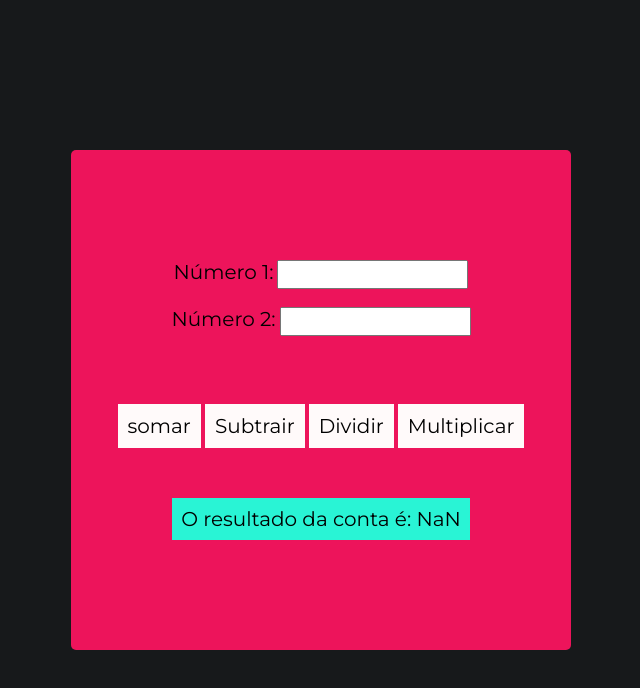
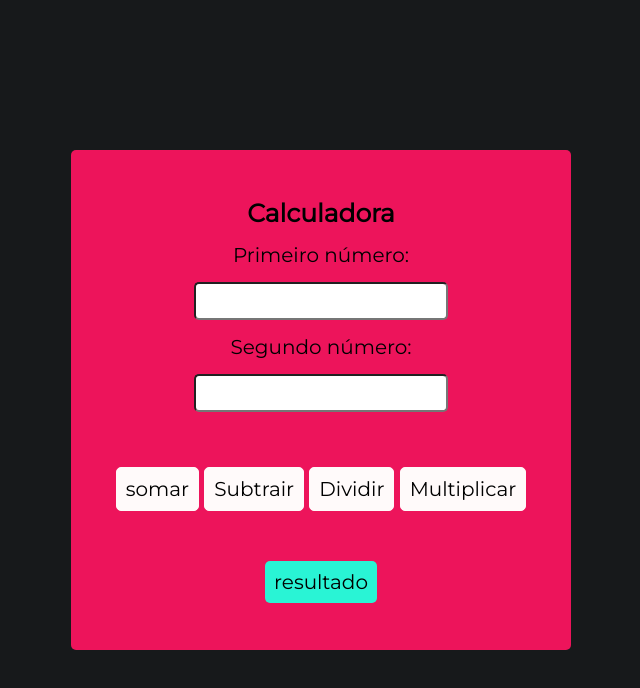
Before and after one commit to ronaldofelp/Conversor-de-base, a plain HTML site: page index.html in a window 1280 px wide. Both pictures are taken after a click on the button "somar". Shown: the whole page, without its empty margins (319-959 px from the left). Drawn offline with Linux system fonts and the light colour scheme.

Commit message:
Calculadora finalizada

```diff
--- a/Js/script.js
+++ b/Js/script.js
@@ -1,33 +1,40 @@
 
-var numero1 = parseFloat(document.querySelector('#numero1').value);
-var numero2 = parseFloat(document.querySelector('#numero2').value);
+
+var numero1 = document.querySelector('#numero1');
+var numero2 = document.querySelector('#numero2');
 var camporesultado = document.querySelector('.resultado');
 
 
 
 function mostrarResultado (resultado){
 
-    camporesultado.innerHTML = `O resultado da conta é: ${resultado}`
+    if(isNaN(resultado)){
+        alert("Valores inseridos são invalidos. Por favor, digite novamente.")
+    }else{camporesultado.innerHTML = `O resultado da conta é: ${resultado}`
+}
+
+
 
 }
 
+
 function somar(){
 
-    var  soma = numero1 + numero2;
+    var soma = parseFloat(numero1.value) + parseFloat(numero2.value);
     return mostrarResultado(soma)
 
 }
 
 function subtrair(){
-    var  subtracao = numero1 - numero2;
+    var  subtracao = parseFloat(numero1.value) - parseFloat(numero2.value);
 
     return mostrarResultado(subtracao)
 }
 
 function dividir(){
 
-    if(numero2 != 0){
-        var  divisao = numero1 / numero2;
+    if(numero2.value != 0){
+        var  divisao = parseFloat(numero1.value) / parseFloat(numero2.value);
         return mostrarResultado(divisao)
 
     }else{
@@ -37,6 +44,6 @@ function dividir(){
 
 
 function multiplicar(){
-    var  multiplicacao = numero1 * numero2;
+    var  multiplicacao = parseFloat(numero1.value) * parseFloat(numero2.value);
     return mostrarResultado(multiplicacao)
 }
--- a/index.html
+++ b/index.html
@@ -11,21 +11,21 @@
 
 <div class="container">
 
-    <form>
-        <label  class="numero" for="numero1">Número 1:</label>
-        <input class="campo" type="number" id="numero1" name="numero1"><br><br>
 
-        <label class="numero" for="numero2">Número 2:</label>
-        <input class="campo" type="number" id="numero2" name="numero2"><br><br>
-    </form>
+    <h1 class="titulo">Calculadora</h1>
+
+    Primeiro número:
+    <input class="campo" id="numero1" type="number">
+
+    Segundo número:
+    <input class="campo" id="numero2" type="number">
+
     <div class="bnt-">
       <button class="bnt" type="button" onclick="somar()">somar</button>
       <button class="bnt" type="button" onclick= "subtrair()">Subtrair</button>
       <button class="bnt" type="button" onclick="dividir()">Dividir</button>
       <button class="bnt" type="button" onclick="multiplicar()">Multiplicar</button>
     </div>
-
-
     <p class="resultado">resultado</p>
 
 </div>
--- a/styles/style.css
+++ b/styles/style.css
@@ -6,9 +6,9 @@
     margin: 0;
     padding: 0;
     box-sizing: border-box;
+    font-family: 'Montserrat', sans-serif;
+    font-size: 20px;
 }
-
-
 
 body{
     width: 100vw;
@@ -30,19 +30,20 @@ body{
     border-radius: 5px;
 }
 
-form{
-    text-align: center;
-
+.titulo{
+   font-size: 25px;
+   font-weight: bold;
+   margin-bottom: 15px;
 }
 .campo{
+
+    margin-top: 15px;
+    margin-bottom: 15px;
     text-align: center;
     padding: 5px;
+    border-radius: 5px;
 }
-.numero{
-    font-family: 'Montserrat', sans-serif;
-    font-size: 20px;
 
-}
 
 .resultado{
     display: inline-block;
@@ -50,16 +51,16 @@ form{
     text-align: center;
     padding: 9px;
     background-color: #29f4d5;
-    font-family: 'Montserrat', sans-serif;
-    font-size: 20px;
+    border-radius: 5px;
 }
+
+
 .bnt{
     background-color: #fffafa;
     border: 1px solid #fffafa;
-    margin-top: 50px;
+    margin-top: 40px;
     padding: 9px;
-    font-family: 'Montserrat', sans-serif;
-    font-size: 20px;
+    border-radius: 5px;
 }
 
 .bnt:hover{
```
